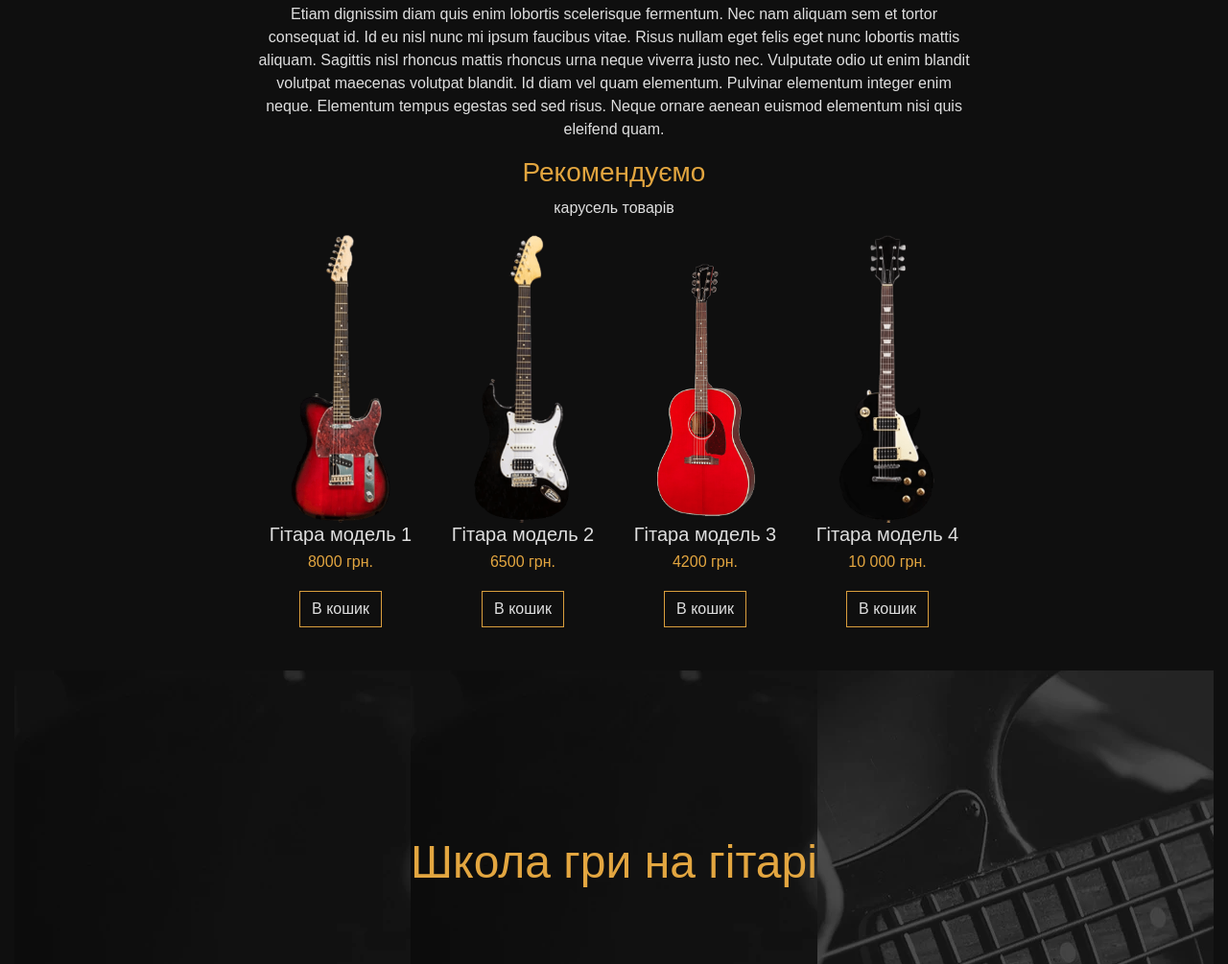
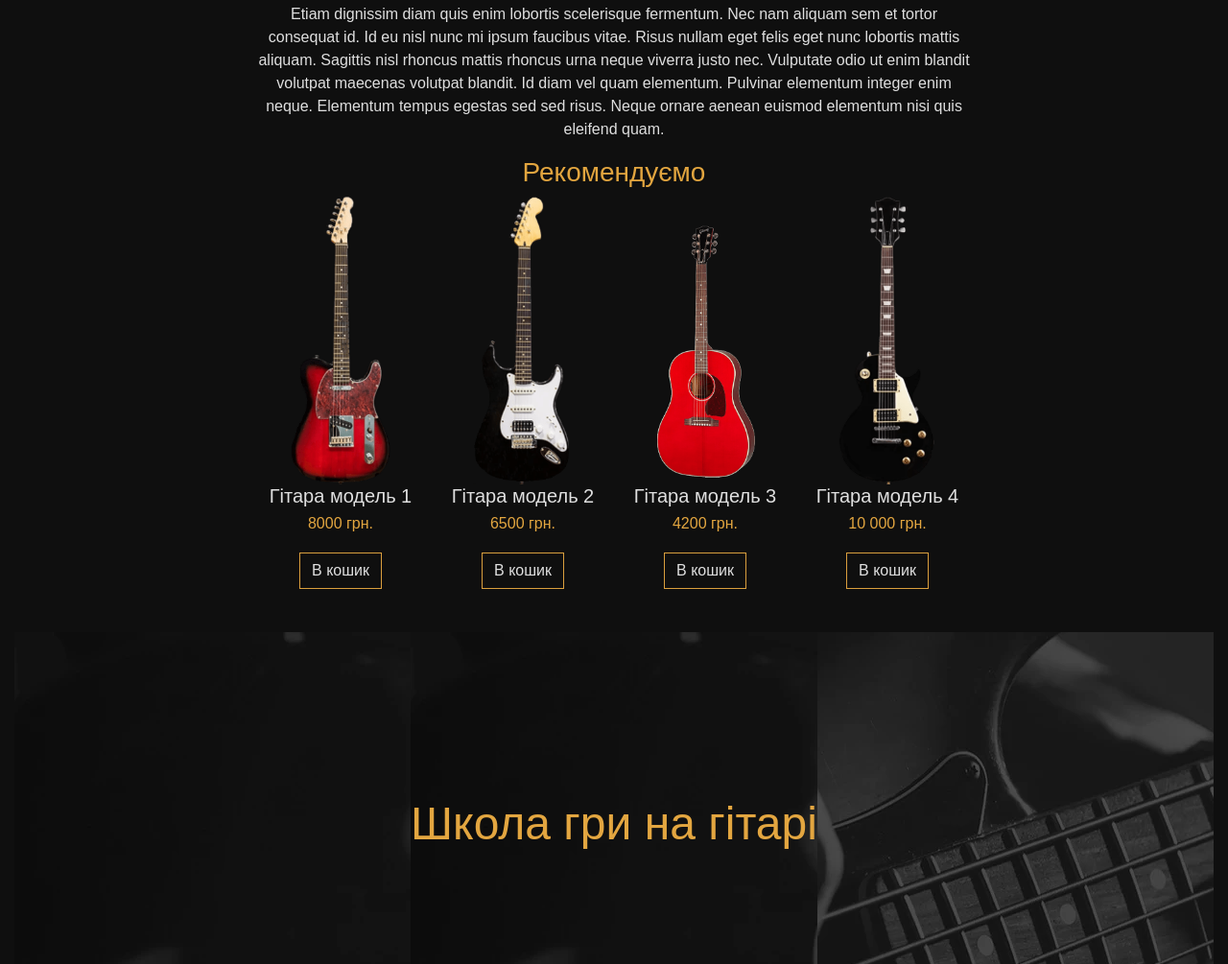
Before and after one commit to rmnsk87/musicshop, a plain HTML site: page index.html in a window 1280 px wide. Shown: the part 786-1791 px from the top of the page at 96% size. Drawn offline with nearby package versions, Linux system fonts and the light colour scheme.

Commit message:
Update index.html

```diff
--- a/index.html
+++ b/index.html
@@ -90,7 +90,6 @@
           risus. Neque ornare aenean euismod elementum nisi quis eleifend quam.</p>
 
         <h2 class="article">Рекомендуємо</h2>
-        <p>карусель товарів</p>
         <div class="newproducts_container">
           <div><img src="products/red_guitar_telecaster-min.png" alt="Черовоний Telecaster">
             <h3 class="article">Гітара модель 1</h3>
```
